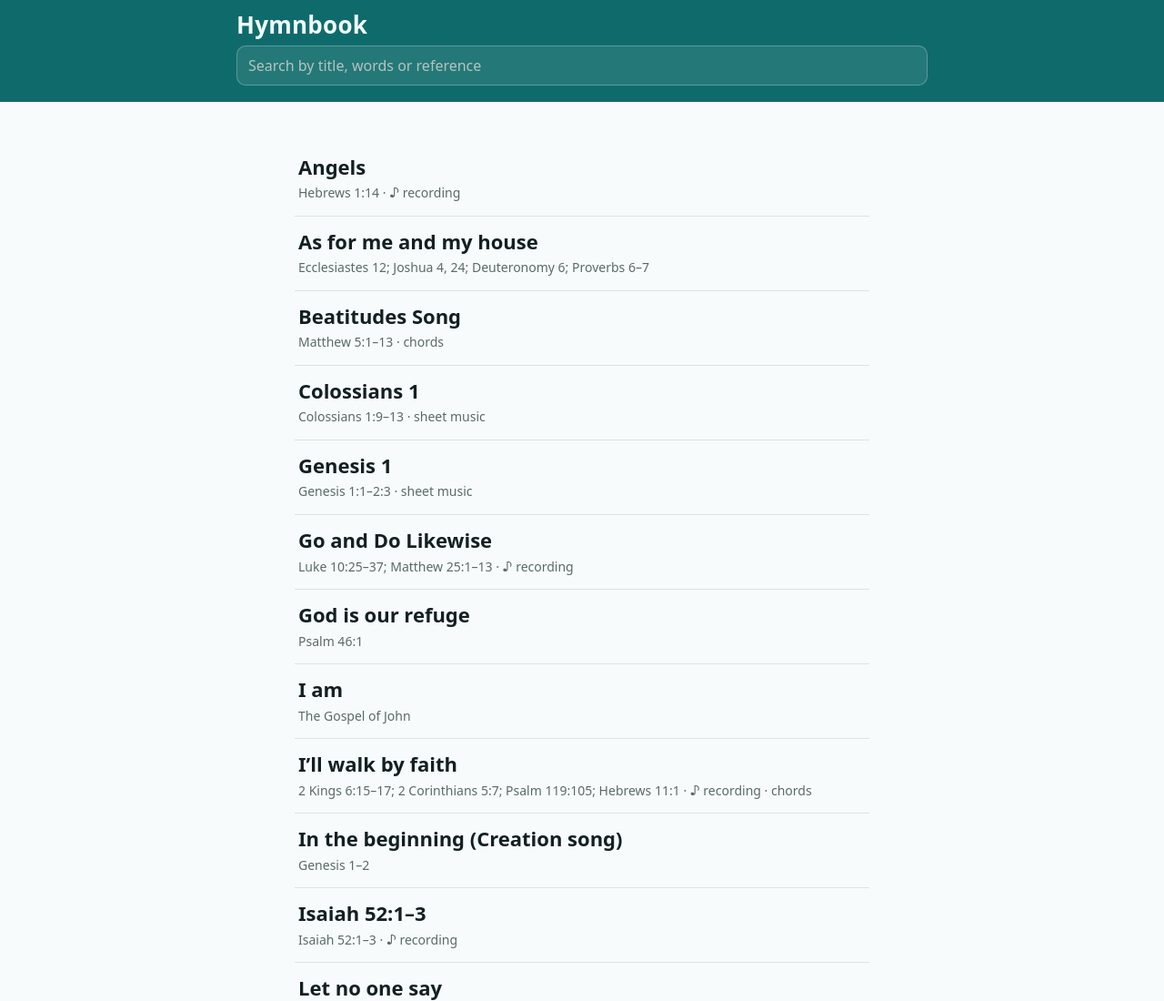
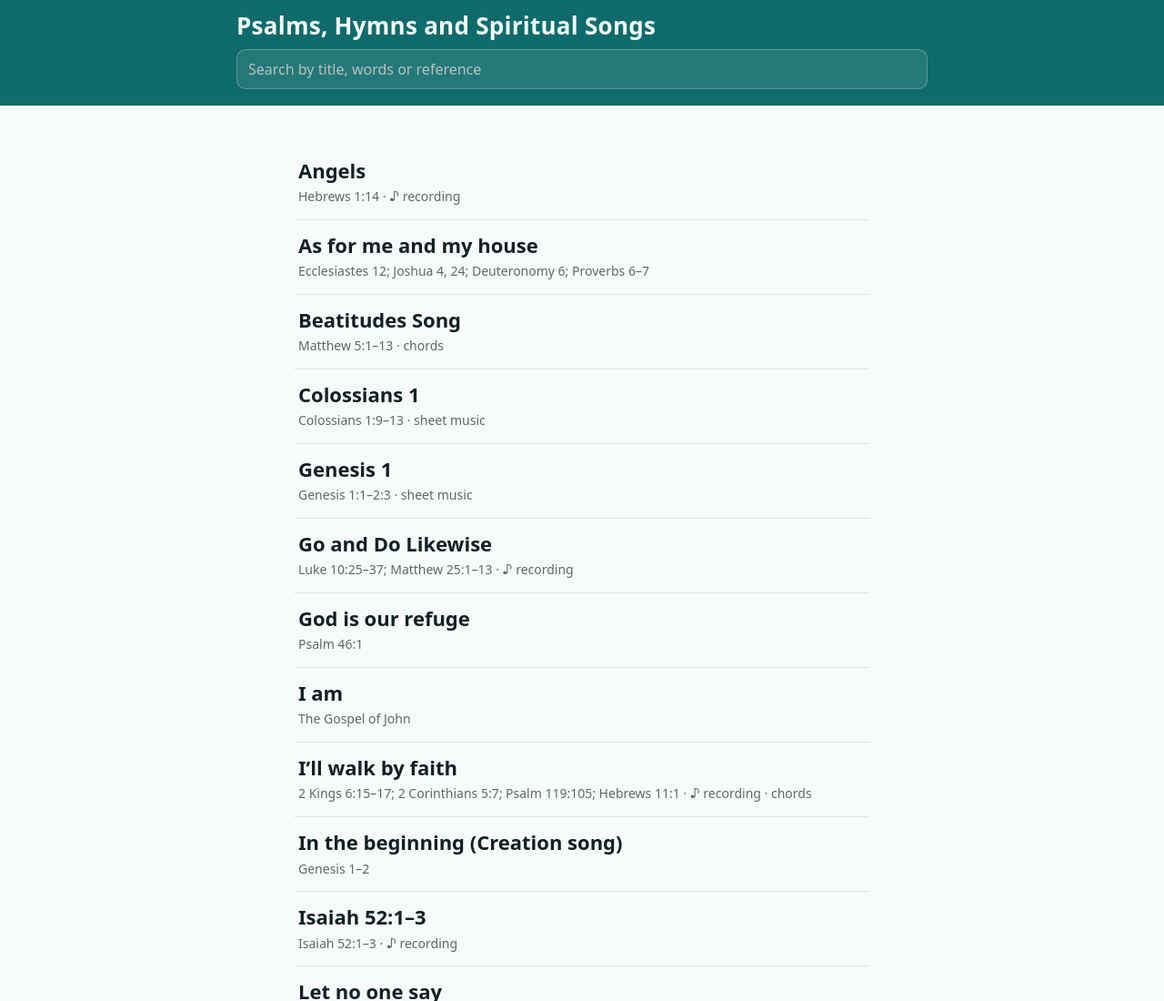
Before and after one commit to walsall-christadelphians/songs, a plain HTML site: page index.html in a window 1280 px wide. Shown: the top 1100 px of the page at 91% size. Drawn offline with Linux system fonts and the light colour scheme.

Commit message:
Rename heading to Psalms, Hymns and Spiritual Songs

```diff
--- a/index.html
+++ b/index.html
@@ -9,7 +9,7 @@
 <link rel="manifest" href="manifest.webmanifest">
 <link rel="icon" href="icon.svg">
 <link rel="apple-touch-icon" href="icon.svg">
-<title>Hymnbook</title>
+<title>Psalms, Hymns and Spiritual Songs</title>
 <style>
 /* VOICE: reverent, quiet, legible at arm's length in a dim church
    IDEA: a cloth-bound pew hymnal — teal cover, white page
@@ -28,7 +28,7 @@ button,input{font:inherit;color:inherit}
 :focus-visible{outline:3px solid var(--accent);outline-offset:2px}
 header{background:var(--cover);color:var(--on);padding:14px max(5vw,16px) 18px;position:sticky;top:0;z-index:2}
 .bar{max-width:760px;margin:0 auto;display:flex;gap:10px;align-items:center;flex-wrap:wrap}
-.brand{font:600 26px/1 system-ui,-apple-system,"Segoe UI",Roboto,sans-serif;color:var(--on);text-decoration:none;margin-inline-end:auto;letter-spacing:.01em}
+.brand{font:600 clamp(19px,4.5vw,26px)/1.15 system-ui,-apple-system,"Segoe UI",Roboto,sans-serif;color:var(--on);text-decoration:none;margin-inline-end:auto;letter-spacing:.01em}
 .search{height:44px;border-radius:10px;border:1px solid #ffffff40;background:#ffffff18;color:var(--on);padding:0 12px;font-size:16px}
 .search::placeholder{color:#f3e6e0b0}
 .search{flex:1 1 100%}
@@ -65,7 +65,7 @@ h1{font:600 clamp(28px,5vw,42px)/1.05 system-ui,-apple-system,"Segoe UI",Roboto,
 <body>
 <header>
   <div class="bar">
-    <a class="brand" href="#index">Hymnbook</a>
+    <a class="brand" href="#index">Psalms, Hymns and Spiritual Songs</a>
     <input class="search" id="q" type="search" placeholder="Search by title, words or reference" aria-label="Search hymns">
   </div>
 </header>
```
Also changed, not shown: manifest.webmanifest.
